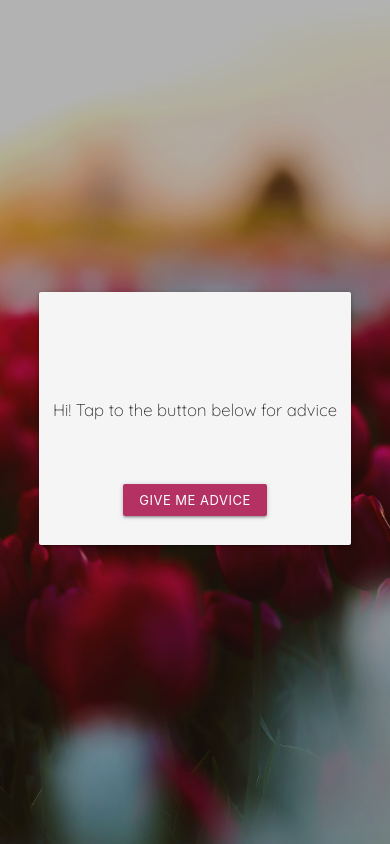
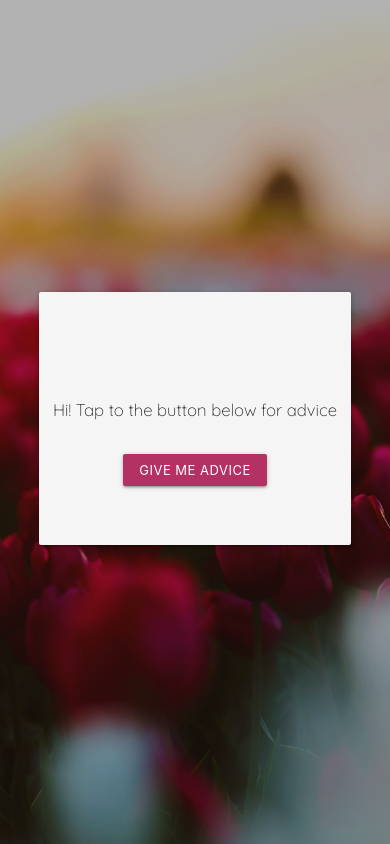
Before and after one commit to magerrrr/advice-app, a React (Create React App) app: page / in a window 390 px wide. Built offline with nearby package versions, Linux system fonts and the light colour scheme.

Commit message:
fix: styles for small displays

```diff
--- a/src/App.css
+++ b/src/App.css
@@ -62,6 +62,6 @@ h1.heading {
   }
 
   .heading{
-    height: 100px;
+    height: 40px;
   }
 }
```
